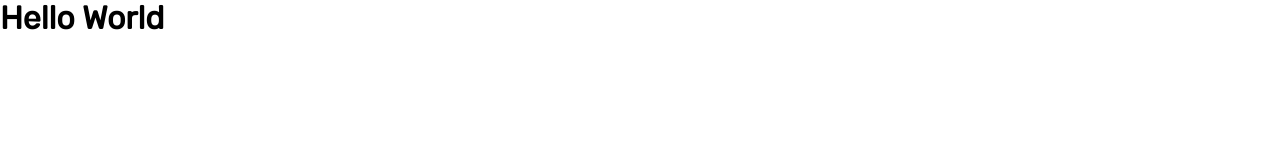
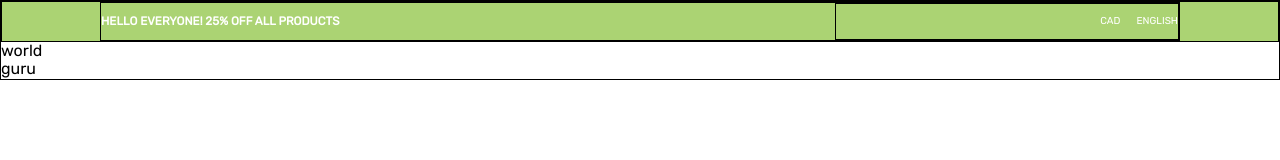
Before and after one commit to Project-2-Gagandeep-Tenzin/Project-2-Firebase, a plain HTML site: page index.html in a window 1280 px wide. Drawn offline with Linux system fonts and the light colour scheme.

Commit message:
Added Top-Bar in the header

```diff
--- a/index.html
+++ b/index.html
@@ -5,6 +5,7 @@
     <meta http-equiv="X-UA-Compatible" content="IE=edge" />
     <meta name="viewport" content="width=device-width, initial-scale=1.0" />
     <title>Pronia</title>
+    <link rel="shortcut icon" href="./assets/favicon.ico" type="image/x-icon" />
     <link rel="preconnect" href="https://fonts.googleapis.com" />
     <link rel="preconnect" href="https://fonts.gstatic.com" crossorigin />
     <link
@@ -14,6 +15,18 @@
     <link rel="stylesheet" href="./styles/styles.css" />
   </head>
   <body>
-    <h1>Hello World</h1>
+    <header>
+      <div class="top-bar">
+        <div class="wrapper">
+          <h3>Hello Everyone! 25% off all products</h3>
+          <ul>
+            <li><a href="#">Cad</a></li>
+            <li><a href="#">English</a></li>
+          </ul>
+        </div>
+      </div>
+      <nav class="navbar">world</nav>
+      <div class="header-banner">guru</div>
+    </header>
   </body>
 </html>
--- a/styles/sass/partials/_global.scss
+++ b/styles/sass/partials/_global.scss
@@ -1,6 +1,7 @@
-@use "variables" as var;
+@use "./variables" as var;
+
 body {
-  font-family: var.$faint-stack;
+  font-family: var.$font-stack;
 }
 ul {
   list-style-type: none;
@@ -17,3 +18,9 @@ h2 {
 img {
   max-width: 100%;
 }
+.wrapper {
+  max-width: 1080px;
+  width: 90%;
+  margin: 0 auto;
+  border: var.$border;
+}
--- a/styles/sass/partials/_header.scss
+++ b/styles/sass/partials/_header.scss
@@ -0,0 +1,46 @@
+@use "./variables" as *;
+@use "global";
+
+header {
+  border: $border;
+}
+.top-bar {
+  text-transform: uppercase;
+  background: $primary;
+  border: var.$border;
+  color: #fff;
+  padding: 0;
+  font-size: x-small;
+}
+
+.top-bar .wrapper {
+  display: flex;
+  justify-content: space-between;
+
+  h3 {
+    flex: 2 1 auto;
+  }
+
+  ul {
+    display: flex;
+    flex: 1 1 auto;
+    border: $border;
+    align-items: center;
+    justify-content: flex-end;
+
+    li {
+      margin-left: 1rem;
+      a {
+        color: #fff;
+      }
+    }
+  }
+}
+
+// Media Queries Section
+
+@media (max-width: 480px) {
+  .top-bar .wrapper {
+    font-size: 10px;
+  }
+}
--- a/styles/sass/partials/_variables.scss
+++ b/styles/sass/partials/_variables.scss
@@ -1,3 +1,5 @@
 $primary: #abd373;
 $faint-blue: #f6f7fb;
 $font-stack: "Rubik", sans-serif;
+$border: 1px solid black;
+$border-red: 1px solid red;
--- a/styles/sass/styles.sass
+++ /dev/null
@@ -1,2 +0,0 @@
-@use "./partials/normalize"
-@use "./partials/global"
--- /dev/null
+++ b/styles/sass/styles.scss
@@ -0,0 +1,3 @@
+@use "./partials/normalize";
+@use "./partials/global";
+@use "./partials/header";
```
Also changed, not shown: styles/styles.css.
